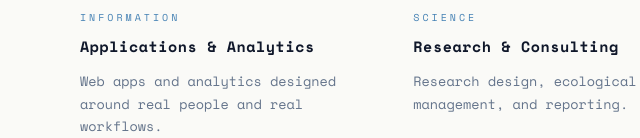
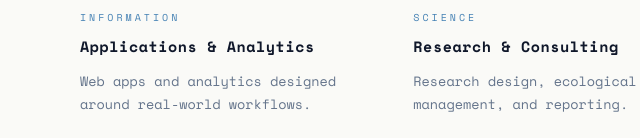
Before and after one commit to juliachandler/tacitcreatives, a plain HTML site: page index.html in a window 1280 px wide. Shown: the part 662-800 px from the top of the page, 78-718 px from the left. Drawn offline with Linux system fonts and the light colour scheme.

Commit message:
Add files via upload

```diff
--- a/index.html
+++ b/index.html
@@ -167,7 +167,7 @@
         <div class="rule"></div>
         <div class="domain">Information</div>
         <h3>Applications &amp; Analytics</h3>
-        <p>Web apps and analytics designed around real people and real workflows.</p>
+        <p>Web apps and analytics designed around real-world workflows.</p>
       </div>
       <div class="col">
         <div class="rule"></div>
```
